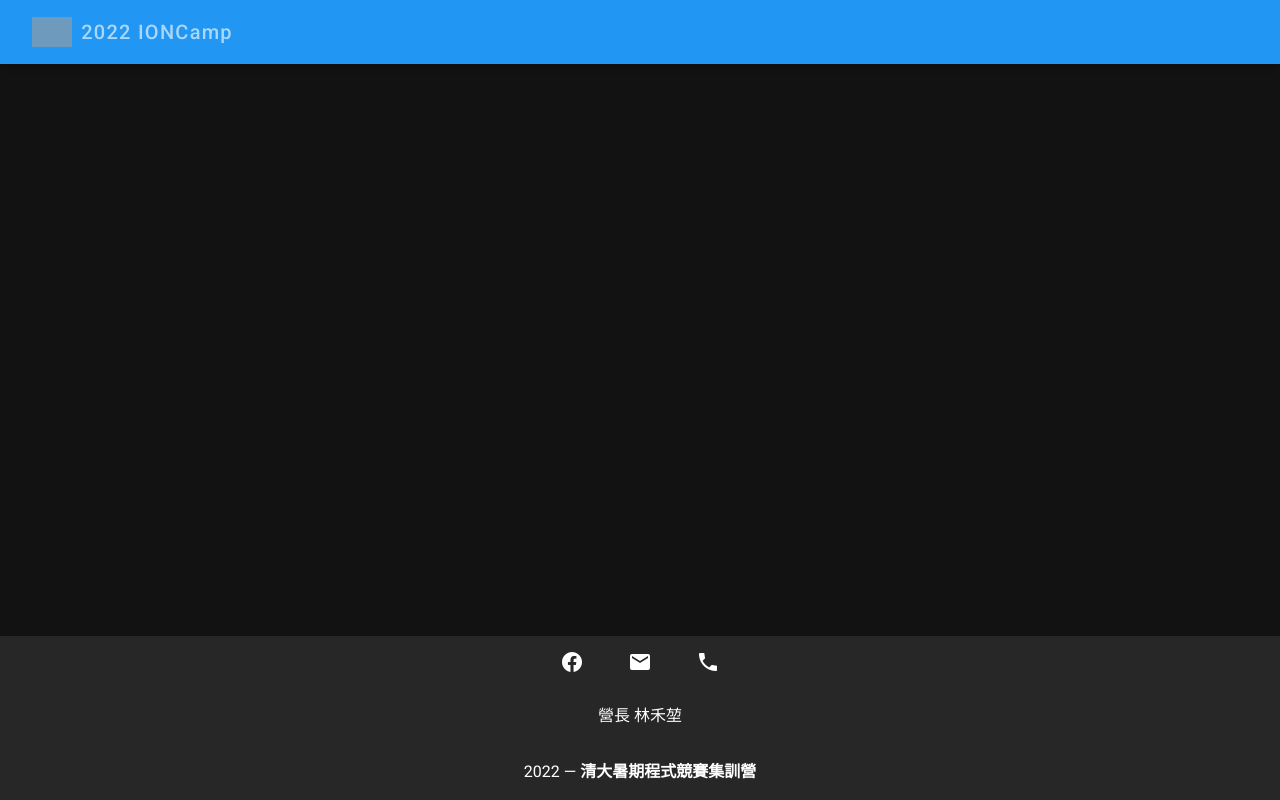
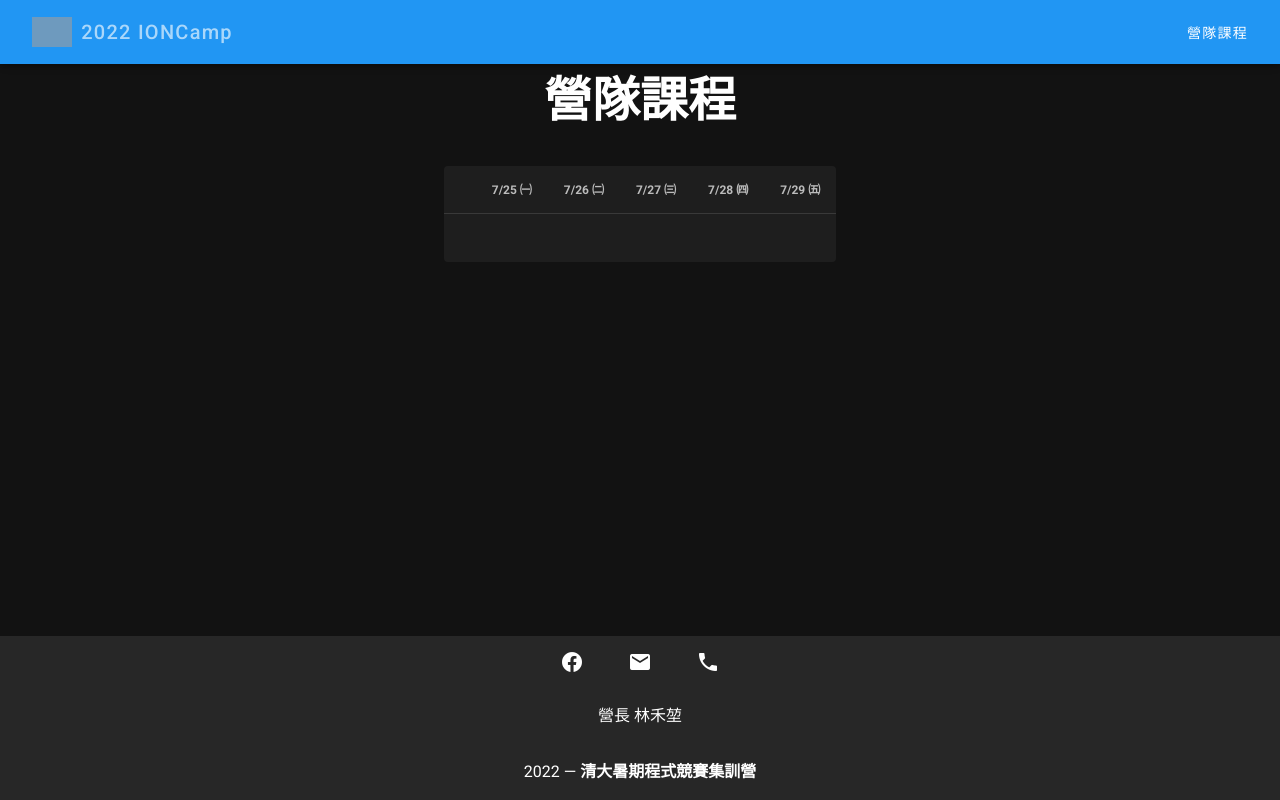
Before and after one commit to NTHUIONCamp/NTHUIONCamp.github.io, a Vue app: page /courses in a window 1280 px wide. Built offline with nearby package versions, Linux system fonts and the light colour scheme; grey boxes are pictures that could not be loaded.

Commit message:
Prototype of Courses

```diff
--- a/src/App.vue
+++ b/src/App.vue
@@ -1,7 +1,6 @@
 <template>
   <v-app>
     <v-app-bar app color="primary" dark>
-      <div class="d-flex align-center">
       <v-btn text plain to="/">
         <v-img
           alt="Vuetify Logo"
@@ -13,7 +12,8 @@
         />
         <v-app-bar-title class="text--white">2022 IONCamp</v-app-bar-title>
       </v-btn>
-      </div>
+      <v-spacer></v-spacer>
+      <v-btn text plain to="/courses"> 營隊課程 </v-btn>
     </v-app-bar>
 
     <v-main><router-view></router-view></v-main>
--- /dev/null
+++ b/src/components/CoursesPage.vue
@@ -0,0 +1,41 @@
+<template>
+  <v-container>
+    <v-row class="text-center">
+      <v-col class="mb-4">
+        <h1 class="display-2 font-weight-bold mb-3">營隊課程</h1>
+      </v-col>
+    </v-row>
+    <v-row justify="center">
+      <v-simple-table>
+        <thead>
+          <tr>
+            <th></th>
+            <th>7/25 ㈠</th>
+            <th>7/26 ㈡</th>
+            <th>7/27 ㈢</th>
+            <th>7/28 ㈣</th>
+            <th>7/29 ㈤</th>
+          </tr>
+        </thead>
+        <tbody>
+          <tr>
+            <td></td>
+            <td></td>
+            <td></td>
+            <td></td>
+            <td></td>
+          </tr>
+        </tbody>
+      </v-simple-table>
+    </v-row>
+  </v-container>
+</template>
+
+<script>
+export default {
+  name: "CoursesPage",
+
+  data: () => ({
+  }),
+};
+</script>
--- a/src/router/index.js
+++ b/src/router/index.js
@@ -1,6 +1,7 @@
 import Vue from 'vue'
 import VueRouter from 'vue-router'
 import IndexPage from "../components/IndexPage";
+import CoursesPage from "../components/CoursesPage";
 
 Vue.use(VueRouter)
 
@@ -9,6 +10,11 @@ const routes = [
     path: '/',
     name: 'index',
     component: IndexPage
+  },
+  {
+    path: '/courses',
+    name: 'courses',
+    component: CoursesPage
   },
 ]
 
```
Lines whose indentation alone changed are shown as unchanged.
